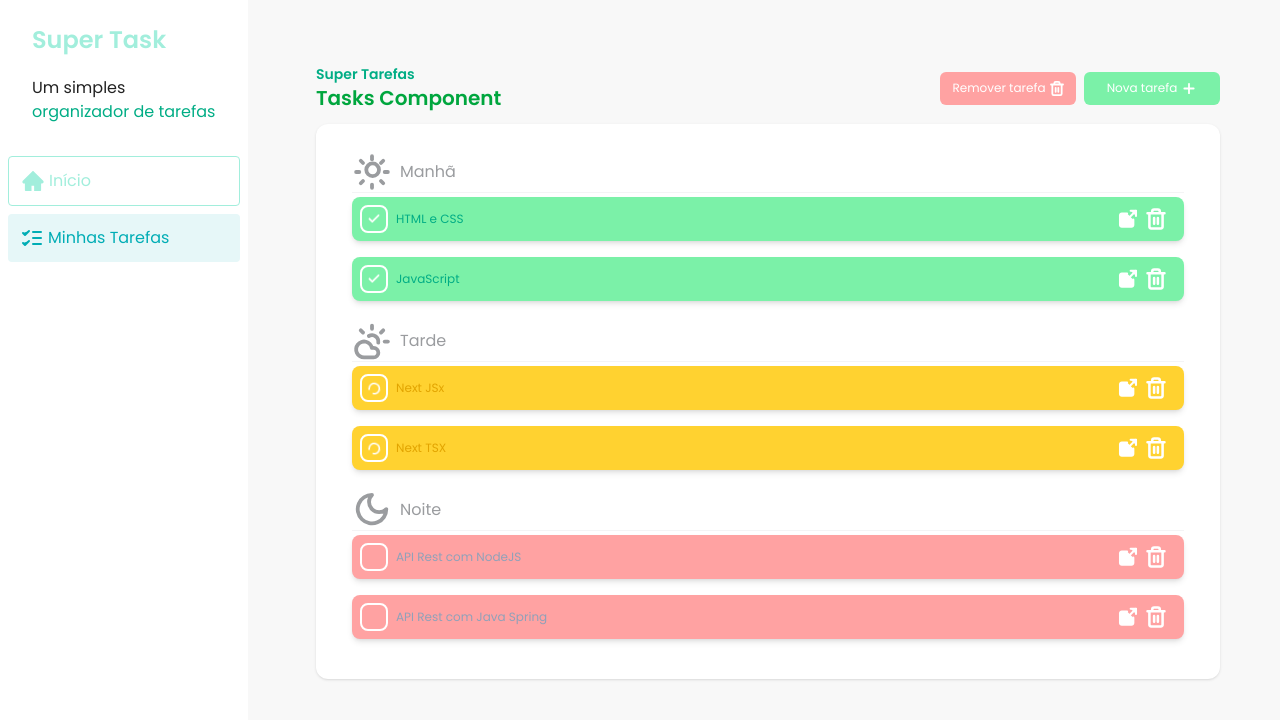
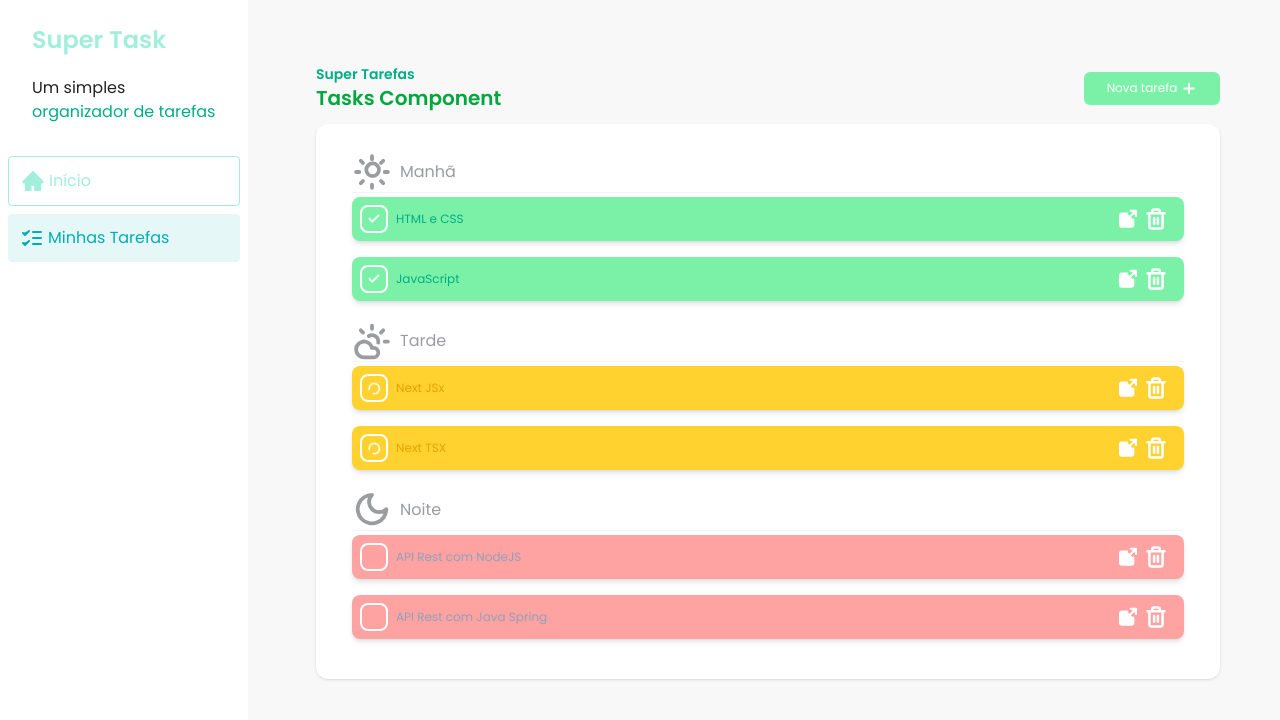
Before and after one commit to srodrigo28/react-super-task, a React (Vite) app: page / in a window 1280 px wide. Shown: the top 720 px of the page. Built offline with nearby package versions, Linux system fonts and the light colour scheme.

Commit message:
updated codigo estrutura

```diff
--- a/src/components/Button.jsx
+++ b/src/components/Button.jsx
@@ -4,7 +4,7 @@ const Button = ({ children, variant }) => {
             case 'primary':
                 return 'bg-green-300 text-white hover:bg-green-500 hover:text-white';
             case 'secondary':
-                return 'bg-red-300 text-white hover:bg-red-500 hover:text-slate-200';
+                return 'bg-red-300 text-white hover:bg-red-500 hover:text-slate-200  hidden';
             case 'tertiary':
                 return 'bg-gray-500 text-white hover:bg-gray-500 hover:text-slate-200';
             case 'ghost':
--- a/src/components/TaskItem.jsx
+++ b/src/components/TaskItem.jsx
@@ -49,7 +49,7 @@ const TaskItem = ({ task, handleCheckboxClick }) => {
                 {task.title}
             </div>
 
-            <div className="flex gap-1 items-center">
+            <div className="flex gap-1 items-center transition-all">
                 <Details className="text-white hover:opacity-80 transition-all h-6 w-6" />
                 <Trash className="text-white h-6 w-6" />
             </div>
--- a/src/components/Tasks.jsx
+++ b/src/components/Tasks.jsx
@@ -18,28 +18,14 @@ const Tasks = () => {
 
     const handleCheckboxClick = (taskId) => {
         const newTasks = tasks.map(task => {
-            if (task.id !== taskId) {
-                return task;
-            }
-
-            if (task.status === "not_started") {
-                return { ...task, status: "in_progress" };
-            }
-
-            if (task.status === "in_progress") {
-                return { ...task, status: "done" };
-            }
-
-            if (task.status === "done") {
-                return { ...task, status: "not_started" };
-            }
-
+            if (task.id !== taskId) return task;
+            if (task.status === "not_started") return { ...task, status: "in_progress" };
+            if (task.status === "in_progress") return { ...task, status: "done" };
+            if (task.status === "done") return { ...task, status: "not_started" };
             return task;
         });
-
         setTaks(newTasks);
     };
-
     const mormingTasks = tasks.filter(task => task.time === 'morning');
     const afternoonTasks = tasks.filter(task => task.time === 'afternoon');
     const nightTasks = tasks.filter(task => task.time === 'evening');
@@ -57,57 +43,34 @@ const Tasks = () => {
                 </div>
 
                 <div className="flex gap-2 items-center">
-                    <div className="hidden lg:block md:block">
-                        <Button variant="secondary">
-                            Remover tarefa
-                            <TrashIcon />
-                        </Button>
-                    </div>
-
-                    <Button variant="primary">
-                        Nova tarefa
-                        <AddIcon />
-                    </Button>
+                    <Button variant="secondary"> Remover tarefa<TrashIcon /> </Button>
+                    <Button variant="primary"> Nova tarefa <AddIcon /> </Button>
                 </div>
             </div>
 
             <div className="rounded-xl bg-white p-6 shadow-sm mt-3 pr-9">
-
-                <div className="mb-2">
                     <TasksSeparator title="Manhã" icon={<SunIcon className="w-10 h-10" />} />
                     {mormingTasks.map(task => (
-                        <TaskItem
-                            key={task.id}
-                            task={task}
+                        <TaskItem  key={task.id} task={task}
                             handleCheckboxClick={handleCheckboxClick}
                         />
                     ))}
-                </div>
 
                 <TasksSeparator title="Tarde" icon={<CloudSunIcon className="w-10 h-10" />} />
-                <div className="mb-2">
                     {afternoonTasks.map(task => (
-                        <TaskItem
-                            key={task.id}
-                            task={task}
+                        <TaskItem  key={task.id} task={task}
                             handleCheckboxClick={handleCheckboxClick}
                         />
                     ))}
-                </div>
 
                 <TasksSeparator title="Noite" icon={<MoonIcon className="w-10 h-10" />} />
-                <div className="mb-2">
                     {nightTasks.map(task => (
-                        <TaskItem
-                            key={task.id}
-                            task={task}
+                        <TaskItem key={task.id} task={task}
                             handleCheckboxClick={handleCheckboxClick}
                         />
                     ))}
-                </div>
             </div>
         </div>
     );
 };
-
 export default Tasks;
```
